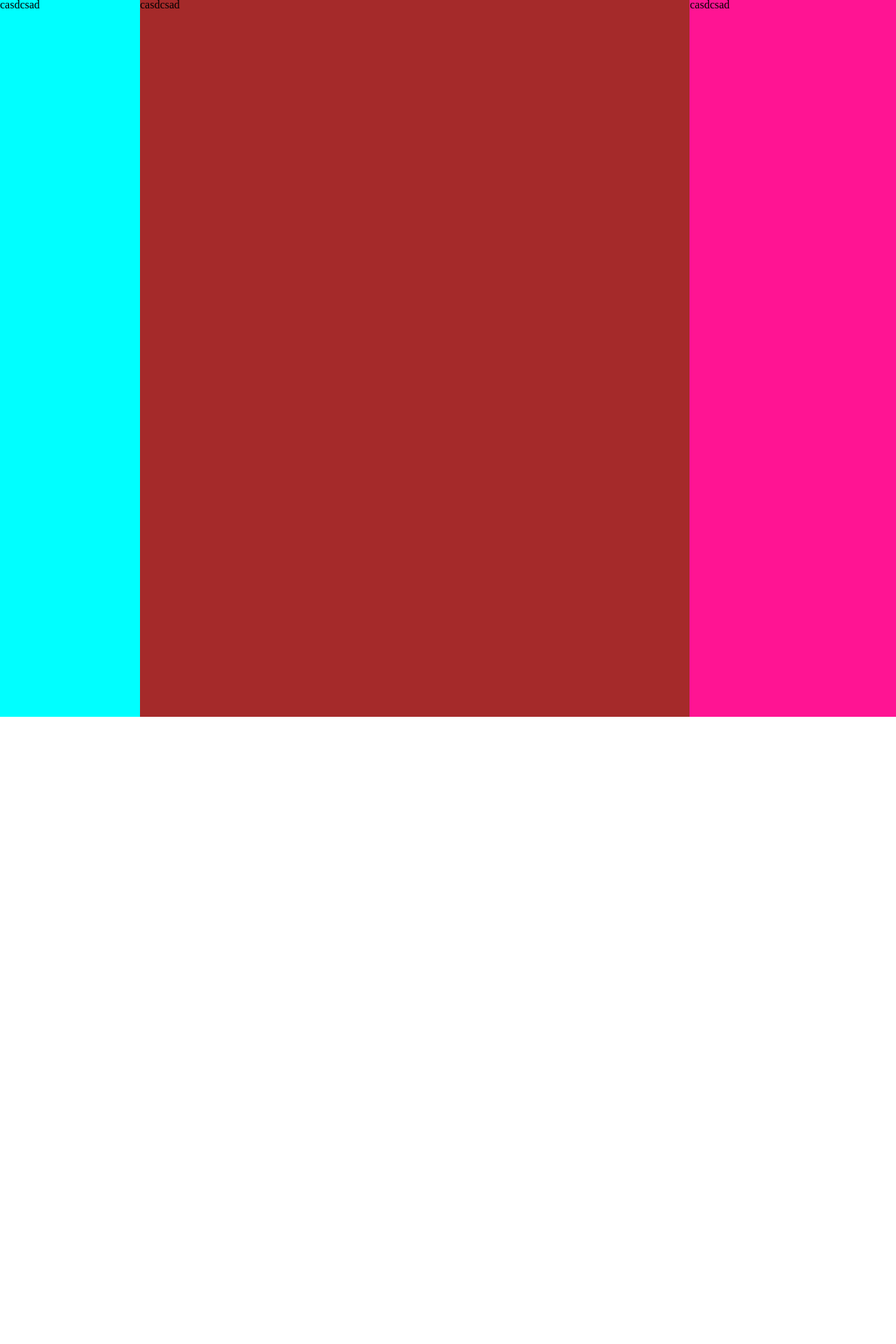
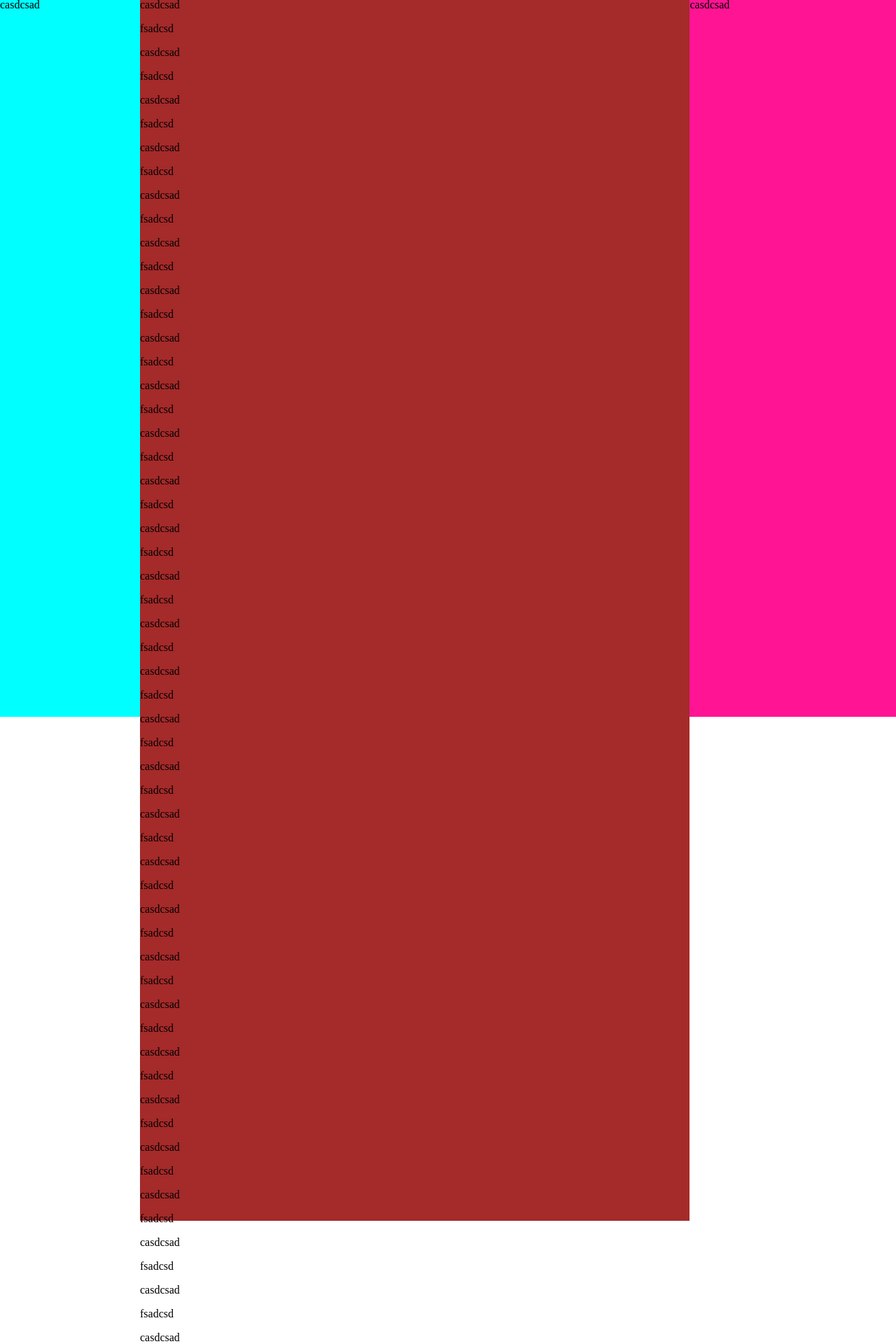
Before and after one commit to isthisnull/profile-react, a React (Vite) app: page / in a window 1280 px wide. Shown: the part 256-2176 px from the top of the page at 70% size. Before the commit the page ends 2000 px from the top, so only its background shows below. Built offline with nearby package versions, Linux system fonts and the light colour scheme.

Commit message:
kir tosh dg

```diff
--- a/src/App.jsx
+++ b/src/App.jsx
@@ -25,6 +25,62 @@ function App() {
             <p>casdcsad</p>
             <p>fsadcsd</p>
             <p>casdcsad</p>
+            <p>fsadcsd</p>
+            <p>casdcsad</p>
+            <p>fsadcsd</p>
+            <p>casdcsad</p>
+            <p>fsadcsd</p>
+            <p>casdcsad</p>
+            <p>fsadcsd</p>
+            <p>casdcsad</p>
+            <p>fsadcsd</p>
+            <p>casdcsad</p>
+            <p>fsadcsd</p>
+            <p>casdcsad</p>
+            <p>fsadcsd</p>
+            <p>casdcsad</p>
+            <p>fsadcsd</p>
+            <p>casdcsad</p>
+            <p>fsadcsd</p>
+            <p>casdcsad</p>
+            <p>fsadcsd</p>
+            <p>casdcsad</p>
+            <p>fsadcsd</p>
+            <p>casdcsad</p>
+            <p>fsadcsd</p>
+            <p>casdcsad</p>
+            <p>fsadcsd</p>
+            <p>casdcsad</p>
+            <p>fsadcsd</p>
+            <p>casdcsad</p>
+            <p>fsadcsd</p>
+            <p>casdcsad</p>
+            <p>fsadcsd</p>
+            <p>casdcsad</p>
+            <p>fsadcsd</p>
+            <p>casdcsad</p>
+            <p>fsadcsd</p>
+            <p>casdcsad</p>
+            <p>fsadcsd</p>
+            <p>casdcsad</p>
+            <p>fsadcsd</p>
+            <p>casdcsad</p>
+            <p>fsadcsd</p>
+            <p>casdcsad</p>
+            <p>fsadcsd</p>
+            <p>casdcsad</p>
+            <p>fsadcsd</p>
+            <p>casdcsad</p>
+            <p>fsadcsd</p>
+            <p>casdcsad</p>
+            <p>fsadcsd</p>
+            <p>casdcsad</p>
+            <p>fsadcsd</p>
+            <p>casdcsad</p>
+            <p>fsadcsd</p>
+            <p>casdcsad</p>
+            <p>fsadcsd</p>
+            <p>casdcsad</p>
           </div>
           <div className="right">
             <p>fsadcsd</p>
--- a/src/index.css
+++ b/src/index.css
@@ -28,11 +28,11 @@ body {
   min-height: 900px;
   height: 100dvw;
   align-items: start;
-  position: relative;
+  position: sticky;
   top: 0px;
-  left: 0px;
 }
 .center {
+  height: 2000px;
   width: 800px;
   background-color: brown;
 }
```
